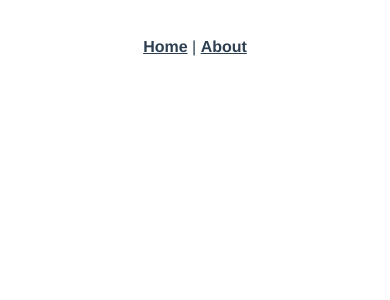
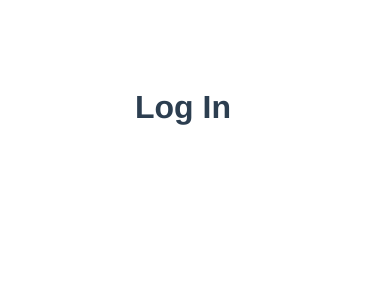
Before and after one commit to sy2729/cvmaster, a Vue app: page /#/login in a window 390 px wide. Shown: the top 300 px of the page. Built offline with nearby package versions, Linux system fonts and the light colour scheme.

Commit message:
initialized and made login pagr

```diff
--- a/package.json
+++ b/package.json
@@ -7,12 +7,15 @@
     "build": "vue-cli-service build"
   },
   "dependencies": {
+    "node-sass": "^4.9.3",
+    "sass-loader": "^7.1.0",
     "vue": "^2.5.17",
     "vue-router": "^3.0.1"
   },
   "devDependencies": {
     "@vue/cli-plugin-babel": "^3.0.3",
     "@vue/cli-service": "^3.0.3",
+    "style-resources-loader": "^1.2.1",
     "vue-template-compiler": "^2.5.17"
   }
 }
--- a/src/App.vue
+++ b/src/App.vue
@@ -1,8 +1,8 @@
 <template>
   <div id="app">
     <div id="nav">
-      <router-link to="/">Home</router-link> |
-      <router-link to="/about">About</router-link>
+      <!-- <router-link to="/">Home</router-link> |
+      <router-link to="/login">About</router-link> -->
     </div>
     <router-view/>
   </div>
--- /dev/null
+++ b/src/assets/styles/basic.scss
@@ -0,0 +1,45 @@
+* {margin: 0;padding: 0;}
+// h1,h2,h3,h4,h5,h6 {}
+
+// color
+$defaultTheme: #C7393E;
+$border-light: #e4e4e4;
+
+// layout
+
+// flex
+.flex {
+    display: flex;
+}
+
+.flex-justify-center {
+    justify-content: center;
+}
+
+.flex-auto {
+    flex: auto;
+}
+.flex-1 {
+    flex: 1 1 auto;
+}
+
+
+// text
+.t-center {text-align: center;}
+
+// shape
+.center-box {
+    position: absolute;
+    left: 50%;
+    top: 50%;
+    transform: translate(-50%, -50%);
+    border: 1px solid $border-light;
+}
+
+img {
+    width: 100%;
+    object-fit: cover;
+    height: 100%;
+}
+
+.content {padding: 25px;}
--- a/src/router.js
+++ b/src/router.js
@@ -1,6 +1,7 @@
 import Vue from 'vue'
 import Router from 'vue-router'
 import Home from './views/Home.vue'
+// import mainScss from './assets/main.scss'
 
 Vue.use(Router)
 
@@ -12,12 +13,12 @@ export default new Router({
       component: Home
     },
     {
-      path: '/about',
-      name: 'about',
+      path: '/login',
+      name: 'login',
       // route level code-splitting
       // this generates a separate chunk (about.[hash].js) for this route
       // which is lazy-loaded when the route is visited.
-      component: () => import(/* webpackChunkName: "about" */ './views/About.vue')
+      component: () => import(/* webpackChunkName: "about" */ './views/login.vue')
     }
   ]
 })
--- a/src/views/About.vue
+++ /dev/null
@@ -1,5 +0,0 @@
-<template>
-  <div class="about">
-    <h1>This is an about page</h1>
-  </div>
-</template>
--- /dev/null
+++ b/src/views/login.vue
@@ -0,0 +1,40 @@
+<template>
+  <div class="center-box flex flex-justify-center login">
+      <div class="cover">
+        <img :src="url" alt="img">
+      </div>
+      <div class='content flex-auto'>
+        <h1 class="t-center">Log In</h1>
+      </div>
+  </div>
+</template>
+
+<script>
+export default {
+  data(){
+    return {
+      url:'https://cdn.dribbble.com/users/78489/screenshots/4966994/ramin_nasibov_logo__svrf_branding_logofolio_.png',
+    }
+  }
+}
+</script>
+
+
+<style lang="scss">
+
+  .login {
+    min-width: 350px;
+    width: 60%;
+    max-width: 700px;
+    height: 400px;
+  }
+
+  .cover {
+    width: 50%;
+  }
+
+  @media screen and (max-width: 800px){
+    .cover {display: none;}
+  }
+
+</style>
--- /dev/null
+++ b/vue.config.js
@@ -0,0 +1,18 @@
+const path = require('path')
+
+module.exports = {
+    chainWebpack: config => {
+        const types = ['vue-modules', 'vue', 'normal-modules', 'normal']
+        types.forEach(type => addStyleResource(config.module.rule('scss').oneOf(type)))
+    },
+}
+
+function addStyleResource(rule) {
+    rule.use('style-resource')
+        .loader('style-resources-loader')
+        .options({
+            patterns: [
+                path.resolve(__dirname, './src/assets/styles/basic.scss'),
+            ],
+        })
+}
```
Also changed, not shown: 1 other file (tests, documents, lock files or other folders).
